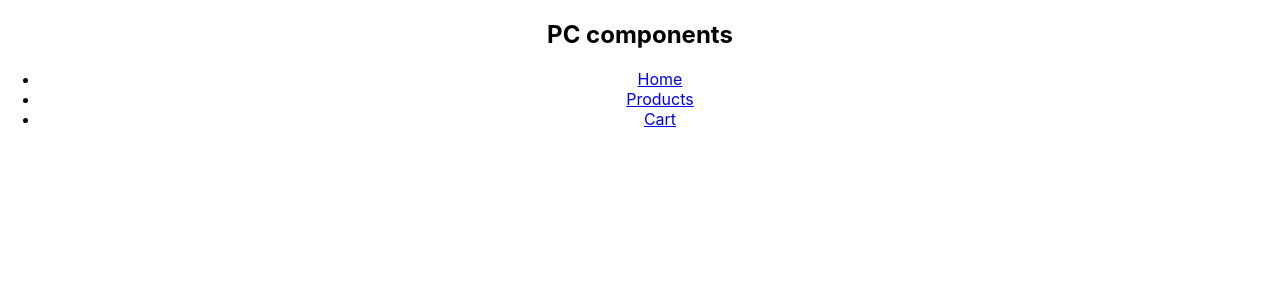
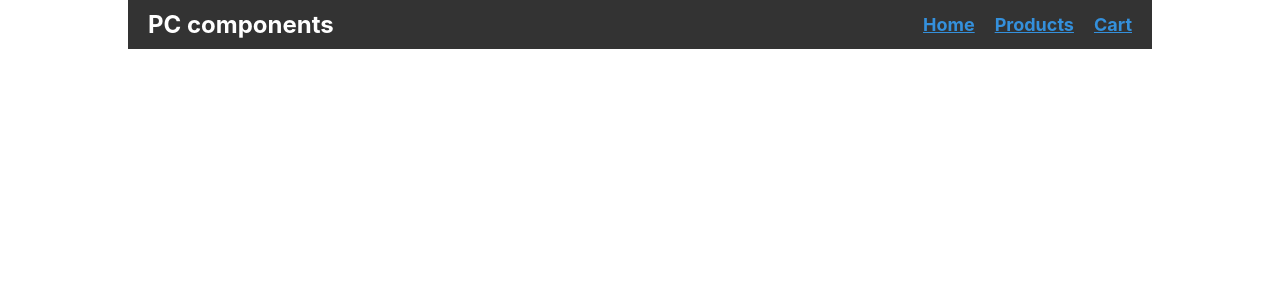
Before and after one commit to GeraldCO/FakeShop, a React (Vite) app: page / in a window 1280 px wide. Shown: the top 300 px of the page. Built offline with nearby package versions, Linux system fonts and the light colour scheme.

Commit message:
working onm ui

```diff
--- a/src/App.css
+++ b/src/App.css
@@ -1,10 +1,25 @@
 .App {
   text-align: center;
+  display: flex;
+  flex-direction: column;
+  align-items: center;
 }
 
 .App-logo {
   height: 40vmin;
   pointer-events: none;
+}
+
+.container {
+  display: flex;
+  flex-wrap: wrap;
+  justify-content: center;
+  gap: 20px;
+  width: 100%;
+}
+
+.content{
+  width: 80%;
 }
 
 @media (prefers-reduced-motion: no-preference) {
--- a/src/App.jsx
+++ b/src/App.jsx
@@ -5,13 +5,18 @@ import NavBar from "./components/NavBar";
 import ProductCard from "./components/ProductCard";
 import { useState, useEffect } from 'react';
 
+
 const App = () => {
 
   return (
         <div className="App">
-            <NavBar />
+            <div className="container">
+                <div className="content">
+                    <NavBar />
+                    <Outlet />
+                </div>
 
-            <Outlet />
+            </div>
         </div>
     );
 }
--- a/src/components/NavBar.jsx
+++ b/src/components/NavBar.jsx
@@ -2,15 +2,16 @@ import { Link } from 'react-router';
 import Home from '../pages/Home';
 import Products from '../pages/Products';
 import Cart from '../pages/Cart';
+import styles from './NavBar.module.css';
 
 const NavBar = () => {
     return (
-        <nav className="navbar">
+        <nav className={styles.navbar}>
             <h1>PC components</h1>
-            <ul className="nav-links">
-                <li><Link to={"/"}>Home</Link></li>
-                <li><Link to={"/products"}>Products</Link></li>
-                <li><Link to={"/cart"}>Cart</Link></li>
+            <ul className={styles.navLinks}>
+                <li ><Link className={styles['nav-link']} to={"/"}>Home</Link></li>
+                <li ><Link className={styles['nav-link']} to={"/products"}>Products</Link></li>
+                <li ><Link className={styles['nav-link']} to={"/cart"}>Cart</Link></li>
             </ul>
         </nav>
     )
--- /dev/null
+++ b/src/components/NavBar.module.css
@@ -0,0 +1,34 @@
+
+
+.navbar {
+    display: flex;
+    justify-content: space-between;
+    align-items: center;
+    padding: 10px 20px;
+    background-color: #333;
+}
+
+.navbar h1 {
+    color: #fff;
+    margin: 0;
+}
+
+.navLinks {
+    list-style: none;
+    display: flex;
+    gap: 20px;
+    margin: 0;
+    padding: 0;
+    color: #fff;
+}
+
+.nav-link{
+    color: #3490dc;
+    text-decoration: underline;
+    font-weight: bold;
+    font-size: 18px;
+}
+
+.nav-link:hover {
+    color: #1d72b8;
+}
--- /dev/null
+++ b/src/components/ProductCard.css
@@ -0,0 +1,39 @@
+.product-card{
+    border: 1px solid #ccc;
+    border-radius: 8px;
+    padding: 16px;
+    text-align: center;
+    width: 200px;
+    margin: 16px;
+}
+
+.product-card img {
+    width: 100%;
+    height: auto;
+    border-radius: 4px;
+}
+
+.product-card h2 {
+    font-size: 1.2em;
+    margin: 12px 0;
+}
+
+.product-card p {
+    font-size: 1.1em;
+    color: #333;
+}
+
+.product-card button {
+    background-color: #333;
+    color: white;
+    border: none;
+    padding: 5px 10px;
+    border-radius: 4px;
+    cursor: pointer;
+    margin-top: 10px;
+    font-size: 1.5rem;
+}
+
+.product-card button:hover {
+    background-color: #0056b3;
+}
--- a/src/components/ProductCard.jsx
+++ b/src/components/ProductCard.jsx
@@ -1,12 +1,13 @@
 import { useState, useContext } from "react";
 import { CartContext } from "../cartContext";
+import './ProductCard.css';
 
 const ProductCard = ({ product, addItemToCart }) => {
 
     const {addToCart, cart, increaseQuantity, decreaseQuantity} = useContext(CartContext);
 
     return (
-        <div className="product-card">
+        <div className='product-card'>
             <img src={product.image} alt={product.name} />
             <h2>{product.name}</h2>
             <p>${product.price.toFixed(2)}</p>
--- /dev/null
+++ b/src/pages/Products.css
@@ -0,0 +1,7 @@
+.products-container {
+    display: flex;
+    flex-wrap: wrap;
+    gap: 20px;
+    justify-content: center;
+    padding: 0 20%;
+}
--- a/src/pages/Products.jsx
+++ b/src/pages/Products.jsx
@@ -5,6 +5,7 @@ import fetchProducts from "../api/client";
 import ProductCard from "../components/ProductCard";
 import { CartContext } from "../cartContext";
 import { useContext } from "react";
+import './Products.css';
 
 const Products = () => {
 
@@ -42,7 +43,7 @@ const { addToCart } = useContext(CartContext);
   }
 
     return (
-        <div>
+        <div className="products-container">
             {products.map(product => (
                 <ProductCard
                   key={product.id}
```
